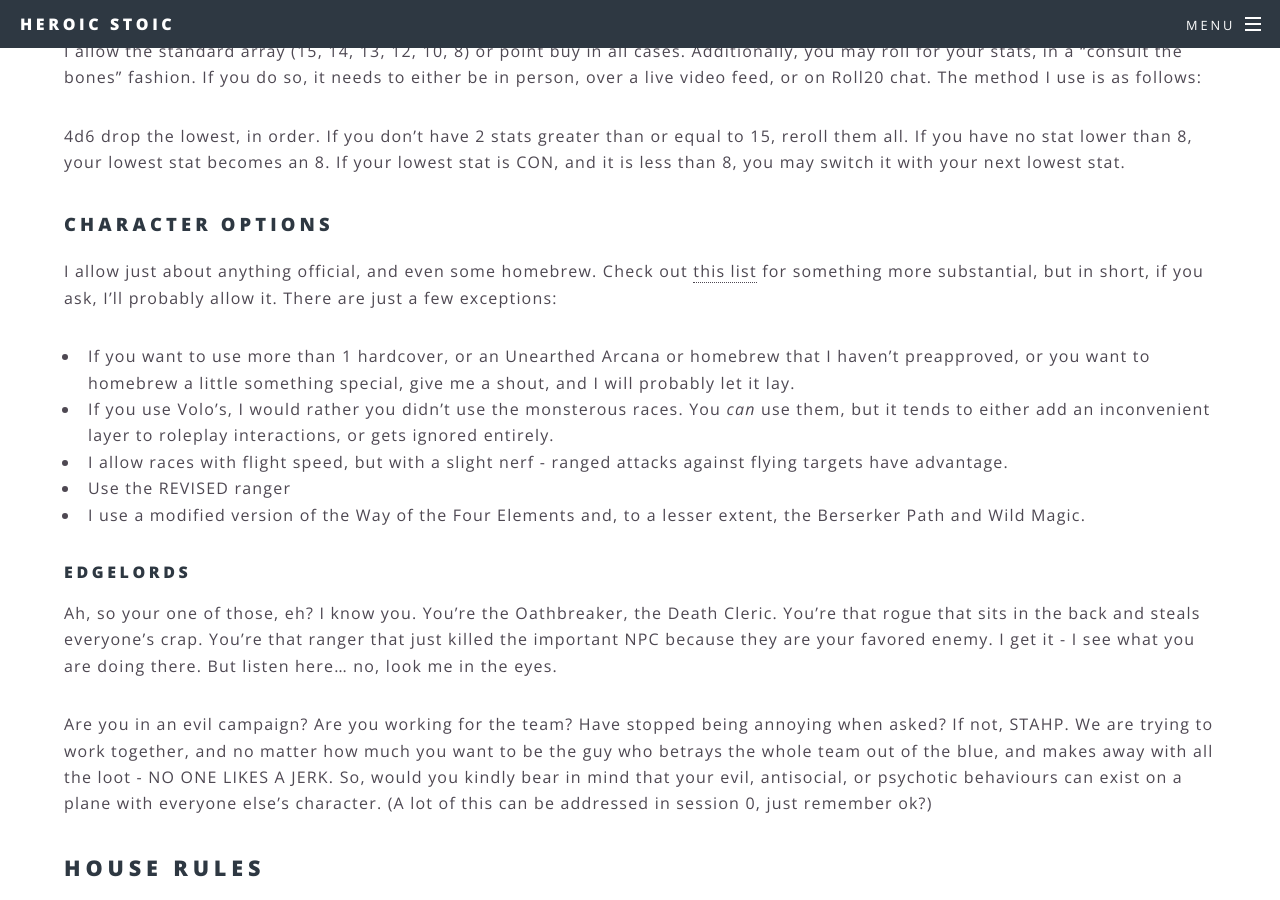
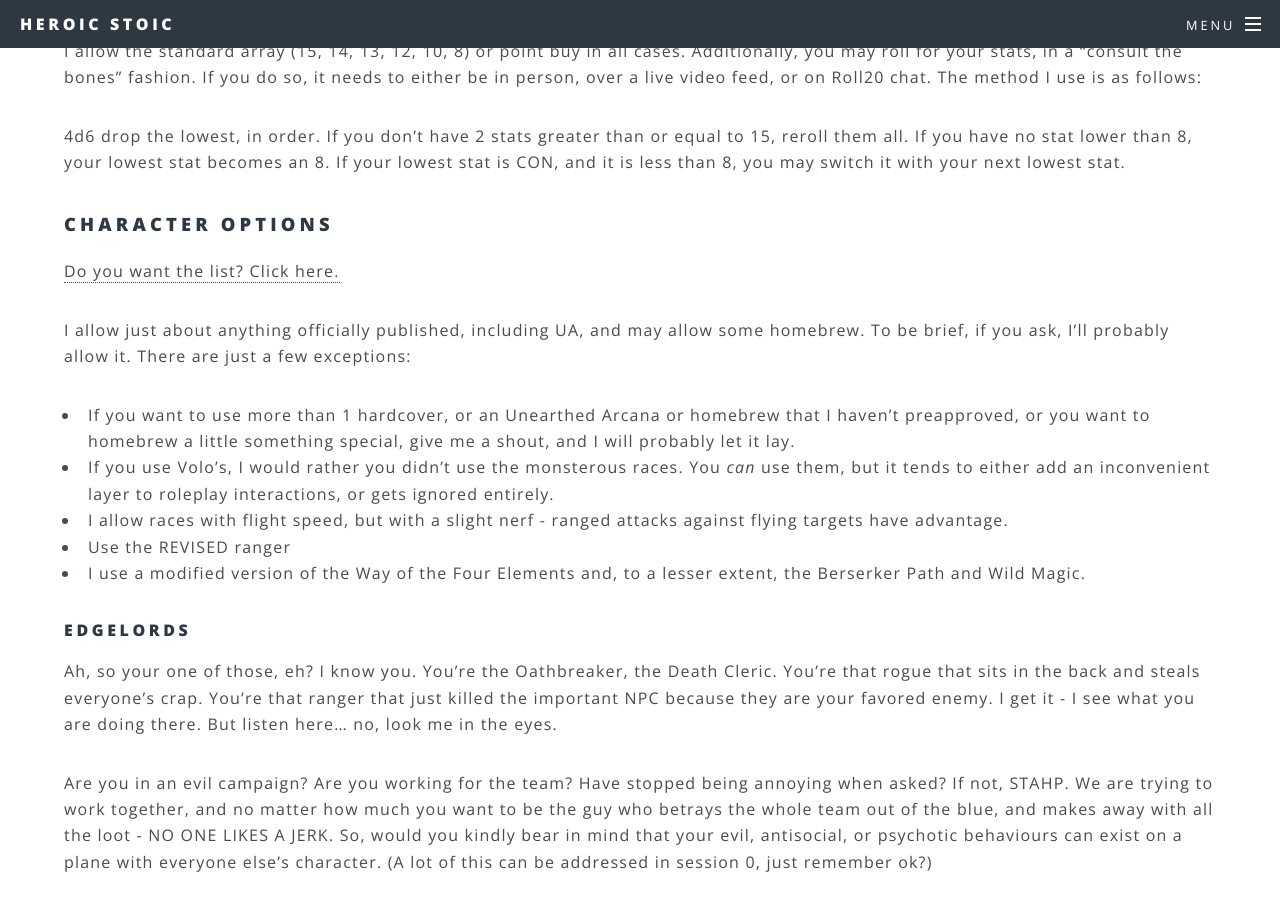
Before and after one commit to heroicstoic/heroicstoic.github.io, a Jekyll site: the page built from dnd/TableRules.md, in a window 1280 px wide and 900 px high, scrolled down 1233 px. Built offline with Jekyll 4.4.1, drawn with Linux system fonts in a browser that asks for light colours.

Commit message:
Update TableRules.md

```diff
--- a/dnd/TableRules.md
+++ b/dnd/TableRules.md
@@ -27,7 +27,9 @@ I allow the standard array (15, 14, 13, 12, 10, 8) or point buy in all cases. Ad
 4d6 drop the lowest, in order. If you don't have 2 stats greater than or equal to 15, reroll them all. If you have no stat lower than 8, your lowest stat becomes an 8. If your lowest stat is CON, and it is less than 8, you may switch it with your next lowest stat.
 
 ### Character Options
-I allow just about anything official, and even some homebrew. Check out [this list](/dnd/options/) for something more substantial, but in short, if you ask, I'll probably allow it. There are just a few exceptions:
+[Do you want the list? Click here.](/dnd/options/)
+
+I allow just about anything officially published, including UA, and may allow some homebrew. To be brief, if you ask, I'll probably allow it. There are just a few exceptions:
 
 - If you want to use more than 1 hardcover, or an Unearthed Arcana or homebrew that I haven't preapproved, or you want to homebrew a little something special, give me a shout, and I will probably let it lay.
 - If you use Volo's, I would rather you didn't use the monsterous races. You *can* use them, but it tends to either add an inconvenient layer to roleplay interactions, or gets ignored entirely.
```
